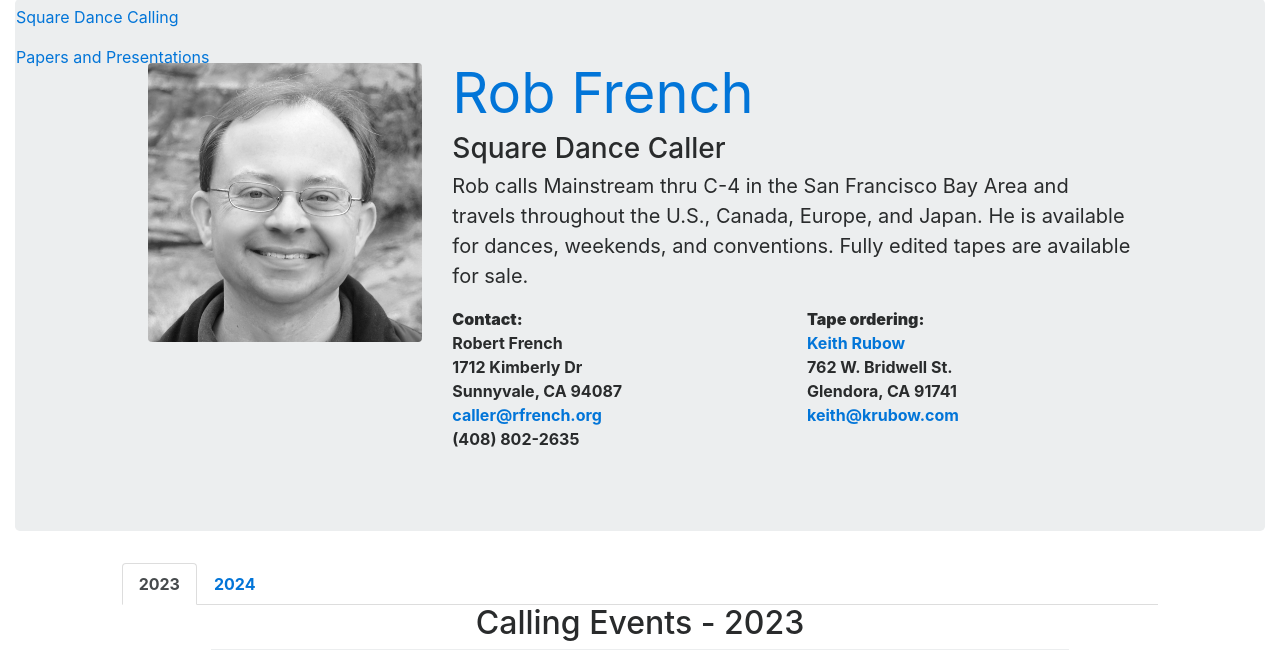
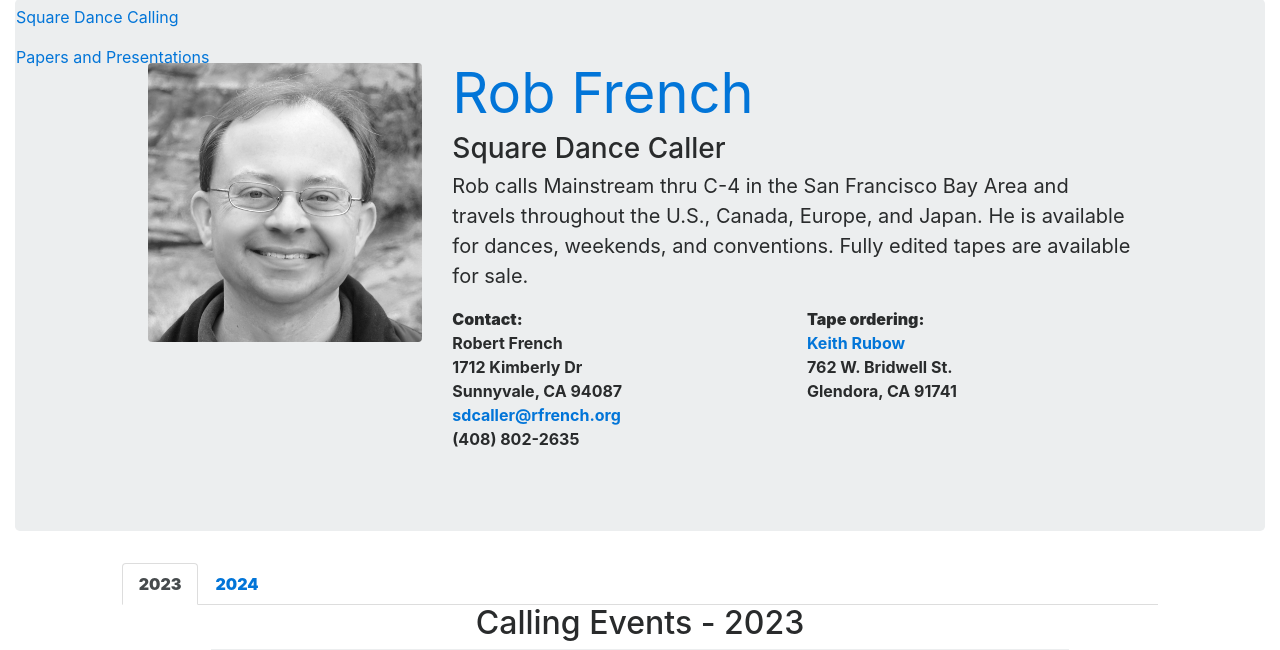
Before and after one commit to astrocfi/www-rfrench, a Django app: page /calling in a window 1280 px wide. Shown: the part 51-701 px from the top of the page. Run offline with Django 3.2, Linux system fonts and the light colour scheme; data comes from the database, SQL or seed files in the repository; both versions use the stored data as it was after the commit; some libraries are stand-ins or nearby versions.

Commit message:
Change email address, update DB

```diff
--- a/calling/templates/calling/calling.html
+++ b/calling/templates/calling/calling.html
@@ -51,7 +51,7 @@
                   Robert French<br>
                   1712 Kimberly Dr<br>
                   Sunnyvale, CA 94087<br>
-                  <a href="mailto:caller@rfrench.org">caller@rfrench.org</a><br>
+                  <a href="mailto:sdcaller@rfrench.org">sdcaller@rfrench.org</a><br>
                   (408) 802-2635</strong>
                 </p>
               </div>
@@ -60,7 +60,6 @@
                   <a href="http://www.krubow.com/Recordings/frenchsmithdances.html">Keith Rubow</a><br>
                   762 W. Bridwell St.<br>
                   Glendora, CA 91741<br>
-                  <a href="mailto:keith@krubow.com">keith@krubow.com</a></strong>
                 </p>
               </div>
             </div>
```
Also changed, not shown: db.sqlite3.
